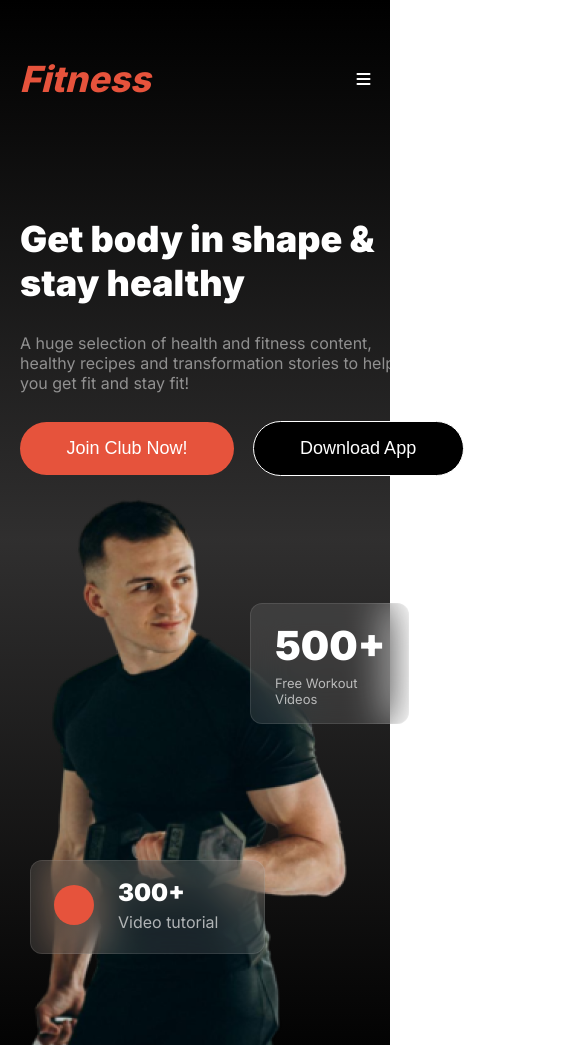
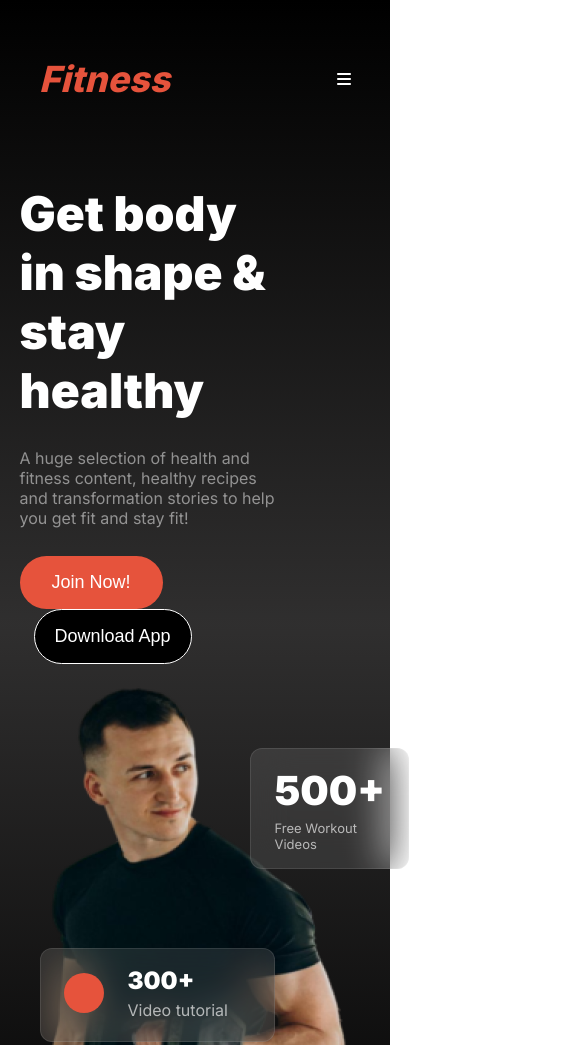
Before and after one commit to inzamulhaque1/assignment02, a plain HTML site: page index.html in a window 390 px wide. Shown: the top 1045 px of the page, 585 px wide, since content can reach past the window. Drawn offline with Linux system fonts and the light colour scheme.

Commit message:
responsive issue fixed

```diff
--- a/index.html
+++ b/index.html
@@ -5,6 +5,7 @@
     <meta name="viewport" content="width=device-width, initial-scale=1.0">
     <title>Assignment O2</title>
     <link rel="stylesheet" href="styles/style.css">
+    <link rel="stylesheet" href="styles/responsive.css">
     <script src="https://kit.fontawesome.com/ebb5aeb04a.js" crossorigin="anonymous"></script>
 
 </head>
@@ -31,7 +32,7 @@
                 <h1>Get body in shape & stay healthy</h1>
                 <p>A huge selection of health and fitness content, healthy recipes and transformation stories to help you get fit and stay fit!</p>
                 <div class="hero-btn">
-                    <button class="join-club-btn">Join Club Now!</button>
+                    <button class="join-club-btn">Join Now!</button>
                     <button class="app-download-btn"> Download App</button>
                 </div>
 
--- /dev/null
+++ b/styles/responsive.css
@@ -0,0 +1,62 @@
+
+@media screen and (max-width: 576px) {
+    .nav{
+        padding-top: 57px;
+        width: 80%;
+        padding-left: 20px;
+        padding-right: 20px;
+    }
+    .options{
+        display: none;
+    }
+    .ham-bar{
+        display: contents;
+    }
+    /* banner */
+    .banner{
+        width: 90%;
+        display: flex;
+        flex-direction: column;
+    }
+    .banner-text{
+        width: auto;
+        margin-top: 51px;
+        margin-right: 87px;
+    }
+    .banner-text h1{
+        font-size: 3rem;
+        font-weight: 900;
+        color: white;
+    }
+    .hero-btn{
+        margin-top: 28px;
+    }
+    .join-club-btn{
+        padding: 1rem 2rem 1rem 2rem;
+    }
+    .app-download-btn{
+        padding: 16px 20px 16px 20px;
+    }
+    .workoutvideos{
+        margin-top: -500px;
+        margin-left: 230px;
+    }
+    .video-tutorial{
+        margin-top: -300px;
+        margin-left: 20px;
+    }
+    .change-your-habit-parent{
+        width: 100%;
+        text-align: center;
+        background-color: black;
+    }
+    .habit-card-container{
+        margin-top: 58px;
+        display: grid;
+        grid-template-columns: repeat(1 , 1fr);
+    }
+    .change-your-habit-parent p{
+        margin-bottom: 40px;
+    }
+
+}
--- a/styles/style.css
+++ b/styles/style.css
@@ -1,4 +1,8 @@
 @import url('https://fonts.googleapis.com/css2?family=Inter:wght@100..900&display=swap');
+*{
+    margin: 0;
+    padding: 0;
+}
 
 body{
     font-family: "Inter", sans-serif;
@@ -160,6 +164,7 @@ header {
     text-align: center;
     margin-top: 100px;
     background-color: black;
+
 }
 .change-your-habit-parent h1{
     font-size: 3rem;
@@ -189,45 +194,3 @@ header {
     font-size: 0.875rem;
     color: rgba(255, 255, 255, 0.5);
 }
-
-
-
-
-/* RESPONSIVE */
-
-@media screen and (max-width: 576px) {
-    header {
-        background:linear-gradient(180.00deg, rgb(0, 0, 0),rgba(26, 25, 25, 0.904),rgb(0, 0, 0) 100%);
-
-    }
-    .nav{
-        width: 90%;
-    }
-    .options{
-        display: none;
-    }
-    .ham-bar{
-        display: contents;
-    }
-    /* banner */
-    .banner{
-        flex-direction: column;
-        margin-top: 0px;
-        padding: 20px;
-    }
-    .banner-text{
-
-    }
-    .banner-text h1{
-        font-size: 2.25rem;
-        margin-right: 200px;
-    }
-    .banner-text p{
-        margin-right: 200px;
-    }
-
-    .video-tutorial{
-        margin-top: -200px;
-        margin-left: 10px;
-    }
-  }
```
